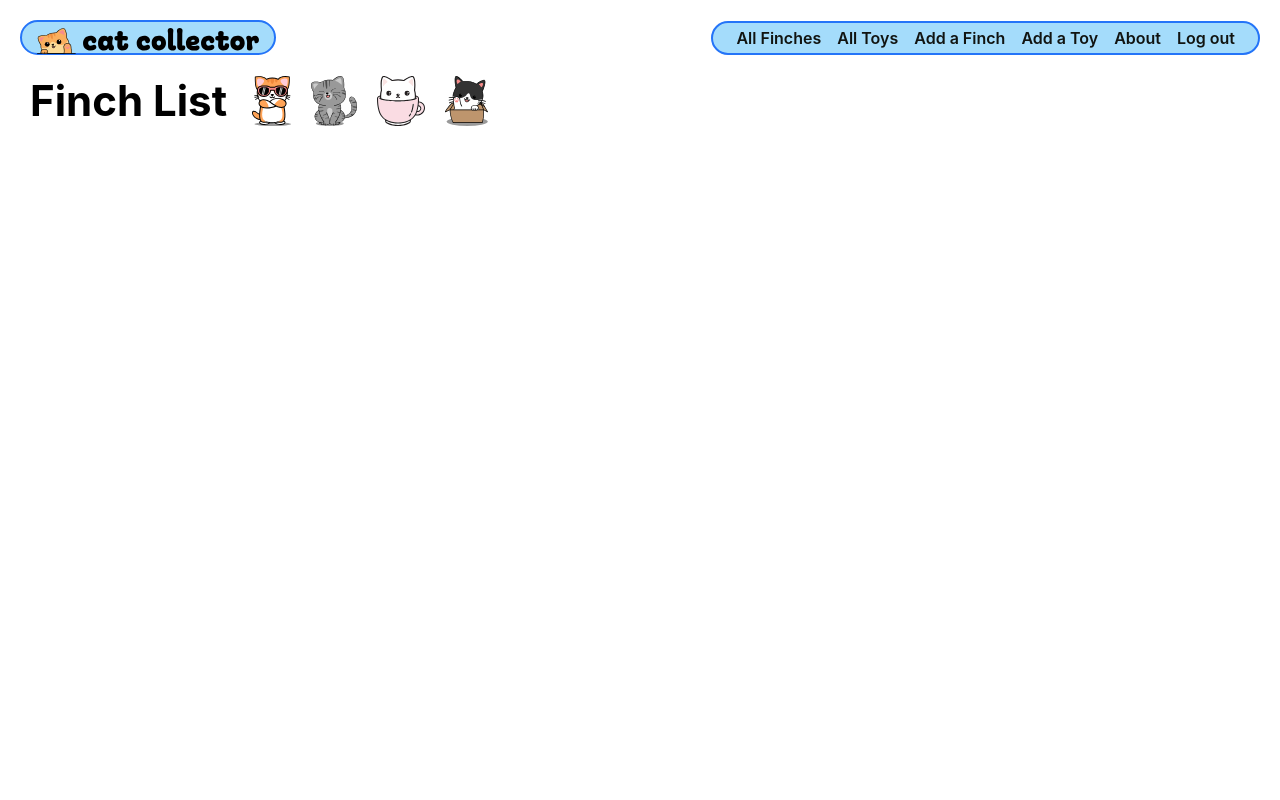
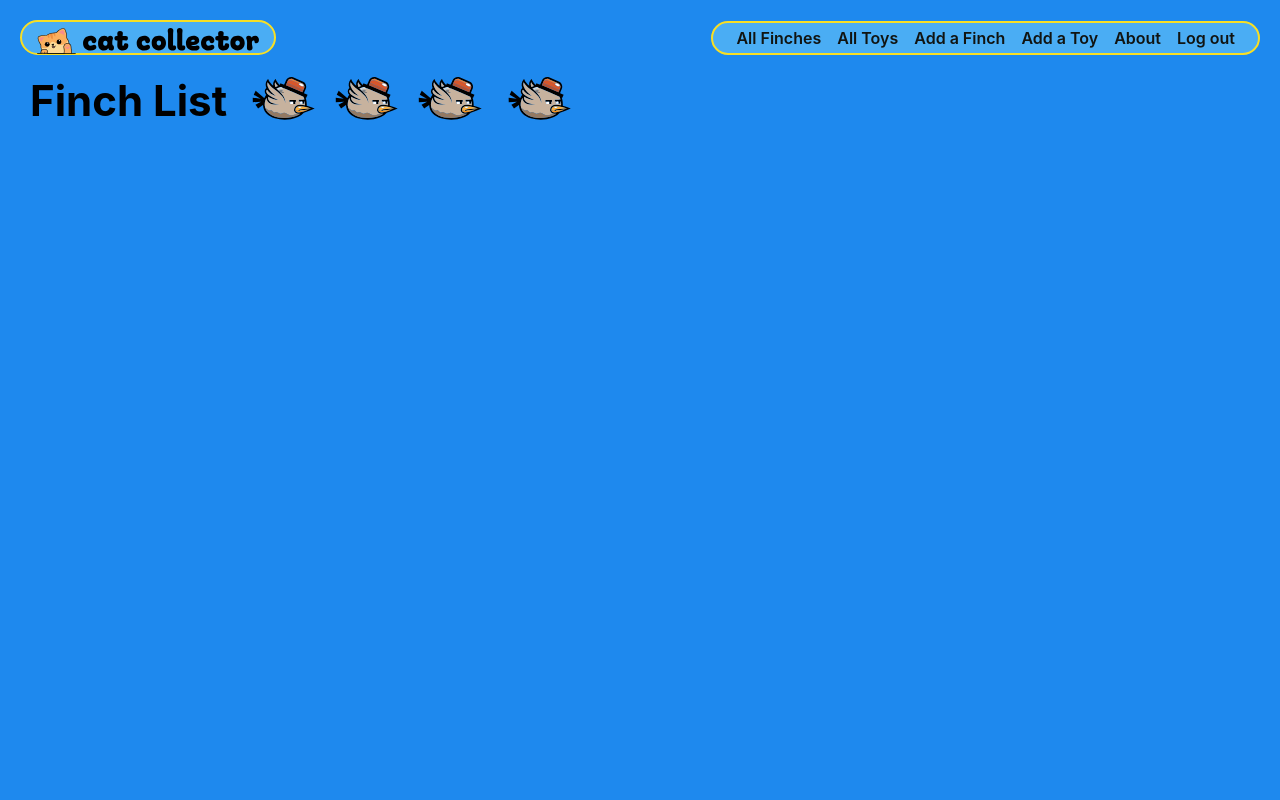
Before and after one commit to tiffanymorningstar/finch-collector, a Django app: page /finches/ in a window 1280 px wide. Run offline with Django 4.2, Linux system fonts and the light colour scheme; the visitor is signed in with stand-in values (Sample User, id 1); data that the repository does not hold is empty.

Commit message:
style color and images

```diff
--- a/main_app/static/css/base.css
+++ b/main_app/static/css/base.css
@@ -26,9 +26,9 @@
     'Oxygen', 'Ubuntu', 'Cantarell', 'Fira Sans', 'Droid Sans',
     'Helvetica Neue', sans-serif;
   min-height: 100vh;
-  --nav-bg: rgba(104, 197, 248, .7);
-  --nav-bg-ff: rgba(104, 197, 248, .9);
-  --borders: rgb(36, 116, 248) solid 2px;
+  --nav-bg: rgba(233, 217, 95, 0.7);
+  --nav-bg-ff: rgba(244, 228, 101, 0.9);
+  --borders: rgb(248, 223, 36) solid 2px;
   --text-color: rgb(17, 20, 17);
   --link-hover-color: rgb(16, 56, 158);
   --button-bg: rgb(245, 245, 245);
@@ -44,6 +44,8 @@
   --font-l: 1.8rem;
   --font-reg: 1.6rem;
   --card-border-radius: 6px;
+    background-color: rgb(30, 137, 238);
+
 }
 
 header {
--- a/main_app/static/css/finches/finch-detail.css
+++ b/main_app/static/css/finches/finch-detail.css
@@ -29,6 +29,7 @@
   flex-direction: column;
   padding-bottom: 20px;
   align-items: center;
+
 }
 
 .subsection-title {
@@ -105,6 +106,7 @@
   flex-direction: column;
   justify-content: center;
   margin-bottom: 20px;
+
 }
 
 .subsection-title img {
@@ -145,6 +147,7 @@
   text-align: left;
   border-collapse: collapse;
   margin: 0 8px;
+
 }
 
 .feedings td {
--- a/main_app/static/css/finches/finch-index.css
+++ b/main_app/static/css/finches/finch-index.css
@@ -10,6 +10,7 @@
   margin: 10px;
   border: var(--borders);
   box-shadow: var(--card-box-shadow);
+
 }
 
 .card-content {
--- a/main_app/static/css/home.css
+++ b/main_app/static/css/home.css
@@ -4,6 +4,7 @@
   justify-content: center;
   flex-wrap: wrap;
   height: 100%;
+
 }
 
 main > section {
@@ -85,7 +86,8 @@
   }
 
   h1 {
-    font-size: 30px;
+    font-size: 40px;
+    color: yellow;
   }
 
 }
--- a/main_app/templates/finches/index.html
+++ b/main_app/templates/finches/index.html
@@ -10,10 +10,13 @@
 {% block content %}
 <section class="page-header">
   <h1>Finch List</h1>
-  <img src="{% static 'images/cool-cat.svg' %}" alt="A cool cat" />
-  <img src="{% static 'images/happy-cat.svg' %}" alt="A happy cat" />
-  <img src="{% static 'images/teacup-cat.svg' %}" alt="A cat in a teacup" />
-  <img src="{% static 'images/cat-in-box.svg' %}" alt="A cat in a box" />
+  <img src="{% static 'images/HatBird.svg' %}" alt="A cool cat" />
+  <img src="{% static 'images/HatBird.svg' %}" alt="A happy cat" />
+  <img src="{% static 'images/HatBird.svg' %}" alt="A cat in a teacup" />
+  <img src="{% static 'images/HatBird.svg' %}"
+  width=75px
+  height=75px
+  alt="A cat in a box" />
 </section>
 <section class="card-container">
   {% for finch in finches %}
--- a/main_app/templates/home.html
+++ b/main_app/templates/home.html
@@ -10,8 +10,8 @@
 <section class="logo-container">
   <div class="finch-container">
     <img src="{% static 'images/HouseFinch.svg' %}"
-    width=100px
-    height=100px
+    width=200px
+    height=200px
      alt="The Finch Collector Finch" />
   </div>
   <h1>Finch Collector</h1>
--- a/main_app/templates/main_app/finch_form.html
+++ b/main_app/templates/main_app/finch_form.html
@@ -15,7 +15,7 @@
 
 <div class="page-header">
   <h1>Add a Finch</h1>
-  <img src="{% static 'images/nerd-cat.svg' %}" alt="A cat using a computer"/>
+  <img src="{% static 'images/HatBird.svg' %}" alt="A cat using a computer"/>
 </div>
 {% comment %}
   Leaving the action empty makes the form post to the same url used to display it
--- a/main_app/templates/main_app/toy_form.html
+++ b/main_app/templates/main_app/toy_form.html
@@ -12,7 +12,7 @@
   {% else %}
     <h1>Add a Toy</h1>
   {% endif %}
-  <img src="{% static 'images/nerd-cat.svg' %}" alt="A cat using a computer"/>
+  <img src="{% static 'images/HatBird.svg' %}" alt="A cat using a computer"/>
 </div>
 <form action="" method="post" class="form-container" autocomplete="off">
   {% csrf_token %}
```
Also changed, not shown: main_app/templates/finches/detail.html (+6 -8 lines), main_app/static/images/HatBird.svg (added), main_app/static/images/YellowBird.png (added).
